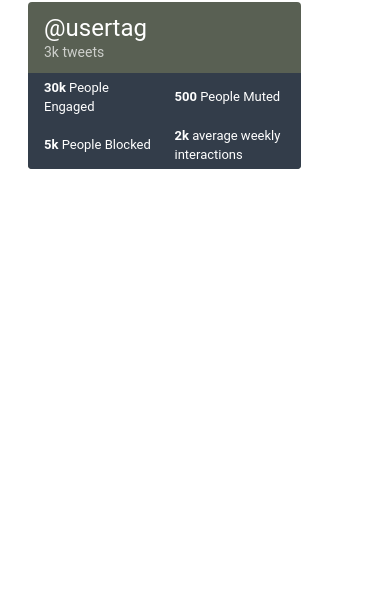
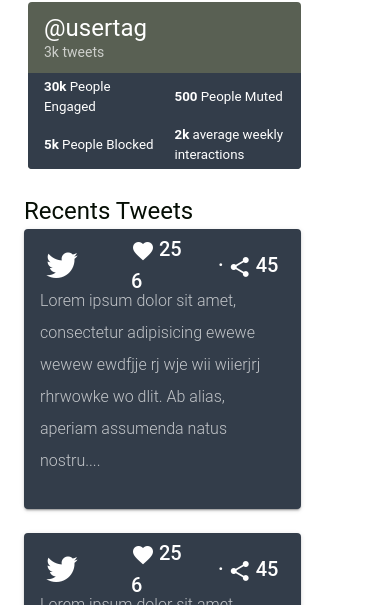
Before and after one commit to thedarkkid/tweedl, a Vue app: page / in a window 390 px wide. Shown: the part 495-1100 px from the top of the page. Before the commit the page ends 844 px from the top, so only its background shows below. Built offline with nearby package versions, Linux system fonts and the light colour scheme; a small style sheet from the web is missing.

Commit message:
added tweets to home page: responsiveness not perfect

```diff
--- a/src/assets/styles/scss/_utility.scss
+++ b/src/assets/styles/scss/_utility.scss
@@ -25,5 +25,13 @@
   font-weight: normal;
 }
 .small{
-  font-size: small;
+  font-size: smaller;
 }
+.overflow-scroll{
+  overflow: scroll;
+}
+
+.inherit-size{
+  width: inherit;
+  height: inherit;
+}
--- /dev/null
+++ b/src/components/widgets/homeview/SingleTweet.vue
@@ -0,0 +1,63 @@
+<template>
+    <section>
+        <v-card color="#333D4A" dark width="400" min-height="200" max-height="300">
+            <v-card-title class="pb-0">
+                <v-row>
+
+                        <v-list-item class="grow">
+                            <v-row align="center" justify="end">
+                                <v-col class="">
+                                    <v-icon large left>
+                                        mdi-twitter
+                                    </v-icon>
+                                </v-col>
+                                <v-col class="">
+                                    <v-icon class="mr-1">mdi-heart</v-icon>
+                                    <span class="subheading mr-2 ">256</span>
+                                </v-col>
+                                <v-col>
+                                    <span class="mr-1">·</span>
+                                    <v-icon class="mr-1">mdi-share-variant</v-icon>
+                                    <span class="subheading">45</span>
+                                </v-col>
+                            </v-row>
+                        </v-list-item>
+                </v-row>
+            </v-card-title>
+
+            <v-card-text class="headline font-weight-light ">
+                    <blockquote>
+                        <p class="smaller">
+                            {{format_tweet}}
+                        </p>
+                    </blockquote>
+            </v-card-text>
+        </v-card>
+    </section>
+</template>
+
+<script>
+    export default {
+        name: "SingleTweet",
+        data(){
+            return{
+                tweet: "Lorem ipsum dolor sit amet, consectetur adipisicing ewewe wewew ewdfjje rj wje wii wiierjrj rhrwowke wo dlit. Ab alias, aperiam assumenda natus nostrum provident repellendus.\n" +
+                    "                            Accusantium amet, doloremque, ducimus exercitationem laborum minima nisi perspiciatis quasi quidem quos recusandae sunt."
+            }
+        },
+        methods:{
+
+        },
+        computed:{
+            format_tweet: function(){
+                return this.tweet.substr(0, 150)+"....";
+            }
+        }
+    }
+</script>
+
+<style scoped>
+.smaller{
+    font-size: 1.0rem;
+}
+</style>
--- /dev/null
+++ b/src/components/widgets/homeview/Tweets.vue
@@ -0,0 +1,32 @@
+<template>
+    <section>
+        <v-row>
+            <v-col cols="12" lg="4" xl="3" sm="6" md="6" v-for="item in items" :key="item.no">
+                <SingleTweet />
+            </v-col>
+        </v-row>
+    </section>
+</template>
+
+<script>
+    import SingleTweet from "./SingleTweet";
+    export default {
+        name: "Tweets",
+        components: {SingleTweet},
+        data(){
+            return {
+                items: [
+                    {no:1},
+                    {no:2},
+                    {no:3},
+                    {no:4},
+                    {no:4},
+                ]
+            }
+        }
+    }
+</script>
+
+<style scoped>
+
+</style>
--- a/src/views/HomeView.vue
+++ b/src/views/HomeView.vue
@@ -14,6 +14,12 @@
                     <StatCard class="ml-1"/>
                 </v-col>
             </v-row>
+            <v-row>
+                <v-col>
+                    <h1 class="heading">Recents Tweets</h1>
+                    <Tweets />
+                </v-col>
+            </v-row>
         </v-container>
     </section>
 </template>
@@ -22,9 +28,11 @@
 // @ is an alias to /src
 import ProfileCard from "../components/widgets/homeview/ProfileCard";
 import StatCard from "../components/widgets/homeview/StatCard";
+import Tweets from "../components/widgets/homeview/Tweets";
 export default {
   name: 'HomeView',
   components: {
+      Tweets,
    StatCard,
    ProfileCard
   }
```
